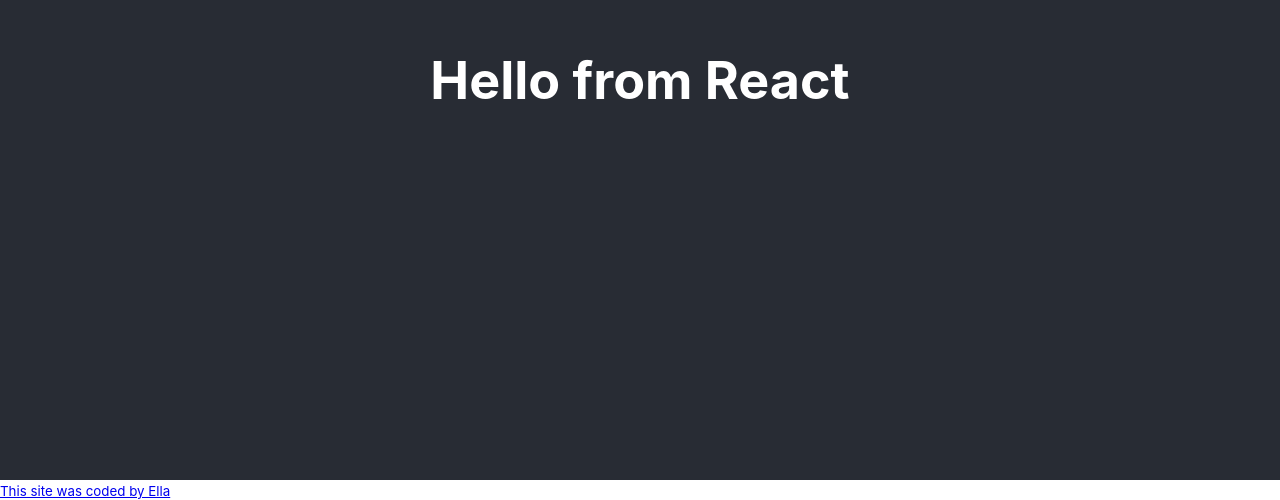
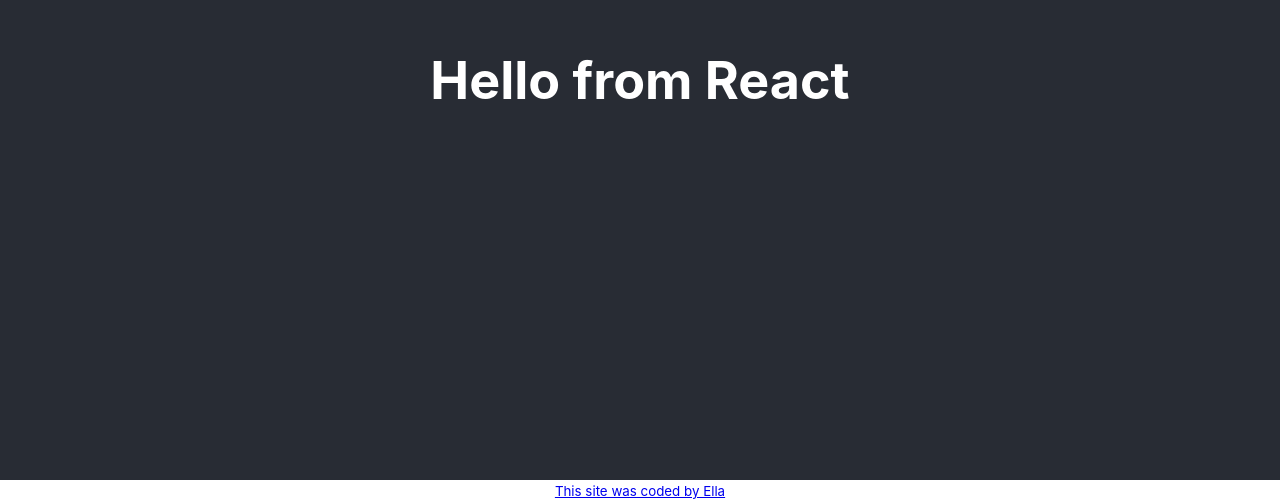
Before and after one commit to Ella91/weather-react, a React (Create React App) app: page / in a window 1280 px wide. Shown: the part 320-820 px from the top of the page. Built offline with nearby package versions, Linux system fonts and the light colour scheme; no server answers.

Commit message:
Correction

```diff
--- a/public/index.html
+++ b/public/index.html
@@ -39,11 +39,6 @@
       To begin the development, run `npm start` or `yarn start`.
       To create a production bundle, use `npm run build` or `yarn build`.
     -->
-    </div>
-    <small>
-      <a href="https://github.com/Ella91/weather-react" target="blank">
-        This site was coded by Ella</a>
-    </small>
-    </div>
+
   </body>
 </html>
--- a/src/App.js
+++ b/src/App.js
@@ -10,6 +10,12 @@
        <h1>Hello from React</h1>
        <Weather city="Tokyo"/>
       </header>
+      <div>
+    <small>
+      <a href="https://github.com/Ella91/weather-react" target="blank">
+        This site was coded by Ella</a>
+    </small>
+    </div>
     </div>
   );
 }
```
